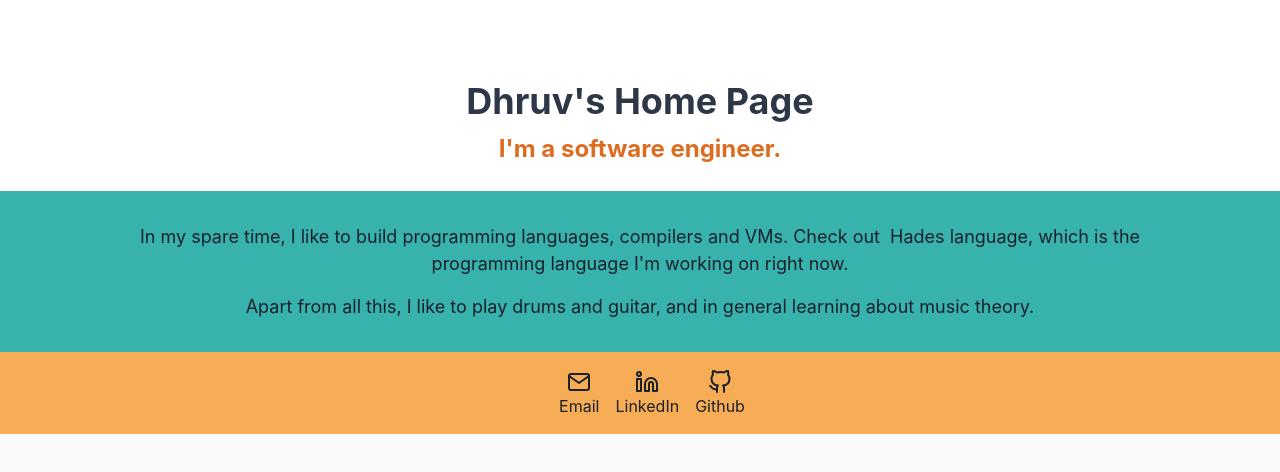
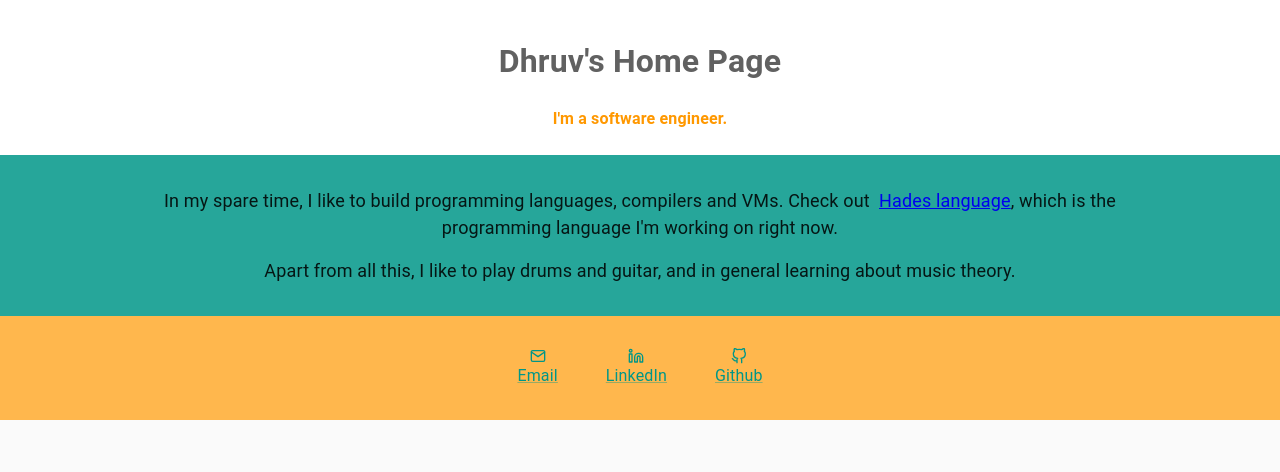
Before and after one commit to dhruvrajvanshi/dhruvrajvanshi.github.io, a Next.js app: page / in a window 1280 px wide. Shown: the top 472 px of the page. Built offline with nearby package versions, Linux system fonts and the light colour scheme.

Commit message:
Replace chakra with mui

```diff
--- a/package.json
+++ b/package.json
@@ -9,13 +9,12 @@
     "lint": "next lint"
   },
   "dependencies": {
-    "@chakra-ui/react": "^1.8.7",
     "@emotion/react": "^11",
     "@emotion/styled": "^11",
     "@mdx-js/loader": "^2.1.0",
+    "@mui/material": "^5.5.3",
     "@next/mdx": "^12.1.0",
     "esbuild": "^0.14.27",
-    "framer-motion": "^6",
     "mdx-bundler": "^8.0.1",
     "next": "12.1.0",
     "next-mdx-remote": "^4.0.0",
--- a/pages/_app.tsx
+++ b/pages/_app.tsx
@@ -1,16 +1,18 @@
 import '../styles/globals.css'
 import type { AppProps } from 'next/app'
-import { ChakraProvider } from '@chakra-ui/react'
 import { ThemeProvider } from '@emotion/react'
 import { theme } from '@/theme'
+import React from 'react'
+import { CssBaseline } from '@mui/material'
 
 function MyApp({ Component, pageProps }: AppProps) {
   return (
-    <ChakraProvider>
+    <React.StrictMode>
+      <CssBaseline />
       <ThemeProvider theme={theme}>
         <Component {...pageProps} />
       </ThemeProvider>
-    </ChakraProvider>
+    </React.StrictMode>
   )
 }
 
--- a/pages/index.tsx
+++ b/pages/index.tsx
@@ -1,11 +1,10 @@
 import type { NextPage } from 'next'
 import Head from 'next/head'
-import { Heading, Box, Link, Text, Stack, BoxProps, List, ListItem, UnorderedList } from '@chakra-ui/react'
-import { colors, hsl } from '@/theme'
+import { colors } from '@/theme'
 import { sx } from '@/ui'
 import { omit } from '@/lib'
 import { FiMail, FiGithub, FiLinkedin } from 'react-icons/fi'
-import { css } from '@emotion/react'
+import { Box, BoxProps, Link, List, ListItem, Stack } from '@mui/material'
 
 const Home: NextPage = () => {
   const mainSx = sx({
@@ -33,6 +32,10 @@ const Home: NextPage = () => {
     marginBottom: '8px'
   })
 
+  const headingSx = sx({
+    color: colors.grey[700],
+  })
+
   return (
     <Box sx={{ width: '100%' }}>
       <Head>
@@ -40,60 +43,51 @@ const Home: NextPage = () => {
         <meta name="description" content="Dhruv's home page" />
       </Head>
 
-      <Stack as='main' sx={mainSx}>
+      <Stack sx={mainSx}>
         <Section>
-          <Heading as='h1' color={colors.gray[700]} mt='16'>
+          <Box component='h1' sx={headingSx}>
             Dhruv&apos;s Home Page
-          </Heading>
+          </Box>
 
-          <Box as='p' sx={subHeadingSx} >
+          <Box sx={subHeadingSx}>
             I&apos;m a software engineer.
           </Box>
         </Section>
-        <Section bgColor={colors.teal[400]}>
-          <Text as='p' sx={paraSx}>
+        <Section sx={{ backgroundColor: colors.teal[400] }}>
+          <Box component='p' sx={paraSx}>
             In my spare time, I like to build programming languages,
             compilers and VMs. Check out &nbsp;
             <a href="https://github.com/dhruvrajvanshi/hades-lang">Hades language</a>,
             which is the programming language I&apos;m working on right now.
-          </Text>
-          <Text as='p' sx={paraSx}>
+          </Box>
+          <Box component='p' sx={paraSx}>
             Apart from all this, I like to play drums and guitar,
             and in general learning about music theory.
-          </Text>
+          </Box>
         </Section>
 
-        <Section bgColor={colors.orange[300]}>
-          <UnorderedList textAlign={'center'} fontSize='2xl' css={css`
-            li {
-              display: inline-block;
-              margin-left: 8px;
-              margin-right: 8px;
+        <Section sx={{ backgroundColor: colors.orange[300] }}>
+          <ContactList />
+        </Section>
+      </Stack>
+    </Box>
+  )
+
+  function ContactList() {
+    const listSx = sx({
+      'li': {
+        display: 'inline-block',
+        margin: '8px',
       }
-          `}>
+    })
+    return <Stack direction='row' sx={listSx} role='list'>
       {
-              [
-                {
-                  href: 'mailto:d@rajv.dev',
-                  label: 'Email',
-                  icon: FiMail,
-                },
-                {
-                  href: 'https://www.linkedin.com/in/dhruv-rajvanshi-186a0267',
-                  label: 'LinkedIn',
-                  icon: FiLinkedin
-                },
-                {
-                  href: 'https://github.com/dhruvrajvanshi/',
-                  label: 'Github',
-                  icon: FiGithub,
-                },
-              ].map(it => (
+        links().map(it => (
           <ListItem key={it.href}>
             <Link href={it.href} id={it.label} textAlign='center' display={'flex'} flexDirection='column' alignItems={'center'}>
               <it.icon />
               <Box
-                      as='label'
+                component='label'
                 htmlFor={it.label}
                 fontSize='md'
               >{it.label}</Box>
@@ -101,12 +95,12 @@ const Home: NextPage = () => {
           </ListItem>
         ))
       }
+    </Stack>
 
-          </UnorderedList>
-        </Section>
-      </Stack>
-    </Box>
-  )
+    function links() {
+      return CONTACT_LINKS
+    }
+  }
 
   function Section(props: BoxProps) {
     const sectionContentSx = sx({
@@ -132,3 +126,21 @@ const Home: NextPage = () => {
 }
 
 export default Home
+
+const CONTACT_LINKS = [
+  {
+    href: 'mailto:d@rajv.dev',
+    label: 'Email',
+    icon: FiMail,
+  },
+  {
+    href: 'https://www.linkedin.com/in/dhruv-rajvanshi-186a0267',
+    label: 'LinkedIn',
+    icon: FiLinkedin
+  },
+  {
+    href: 'https://github.com/dhruvrajvanshi/',
+    label: 'Github',
+    icon: FiGithub,
+  },
+] as const
--- a/src/@/theme.ts
+++ b/src/@/theme.ts
@@ -1,18 +1,17 @@
-import { theme as baseTheme } from '@chakra-ui/theme'
+import { createTheme } from '@mui/material'
+import * as muiColors from '@mui/material/colors'
+
+export const theme = createTheme({
+  palette: {
+    primary: {
+      ...muiColors.teal
+    },
+    secondary: {
+      ...muiColors.orange
+    }
+  },
+})
 
 export const colors = {
-  ...baseTheme.colors,
-  brand: baseTheme.colors.teal,
-  teal: {
-    ...baseTheme.colors.teal,
-    hue: 200
-  }
+  ...muiColors
 }
-
-export const theme = {
-  ...baseTheme,
-  colors
-}
-export function hsl(hue: number, saturation: number, lightness: number) {
-  return `hsl(${hue}, ${saturation}%, ${lightness}%)`
-}
--- a/src/@/ui/index.ts
+++ b/src/@/ui/index.ts
@@ -1,3 +1,3 @@
-import { SystemStyleObject } from '@chakra-ui/react'
+import { SxProps, Theme } from '@mui/material'
 
-export const sx = (style: SystemStyleObject) => style
+export const sx = (style: SxProps<Theme>) => style
--- a/styles/globals.css
+++ b/styles/globals.css
@@ -10,12 +10,6 @@ body {
   background-color: #fafafa;
 }
 
-ul {
-  list-style: none;
-  padding: 0px;
-}
-
-
 * {
   box-sizing: border-box;
 }
```
Also changed, not shown: 1 other file (tests, documents, lock files or other folders). Lines whose indentation alone changed are shown as unchanged.
